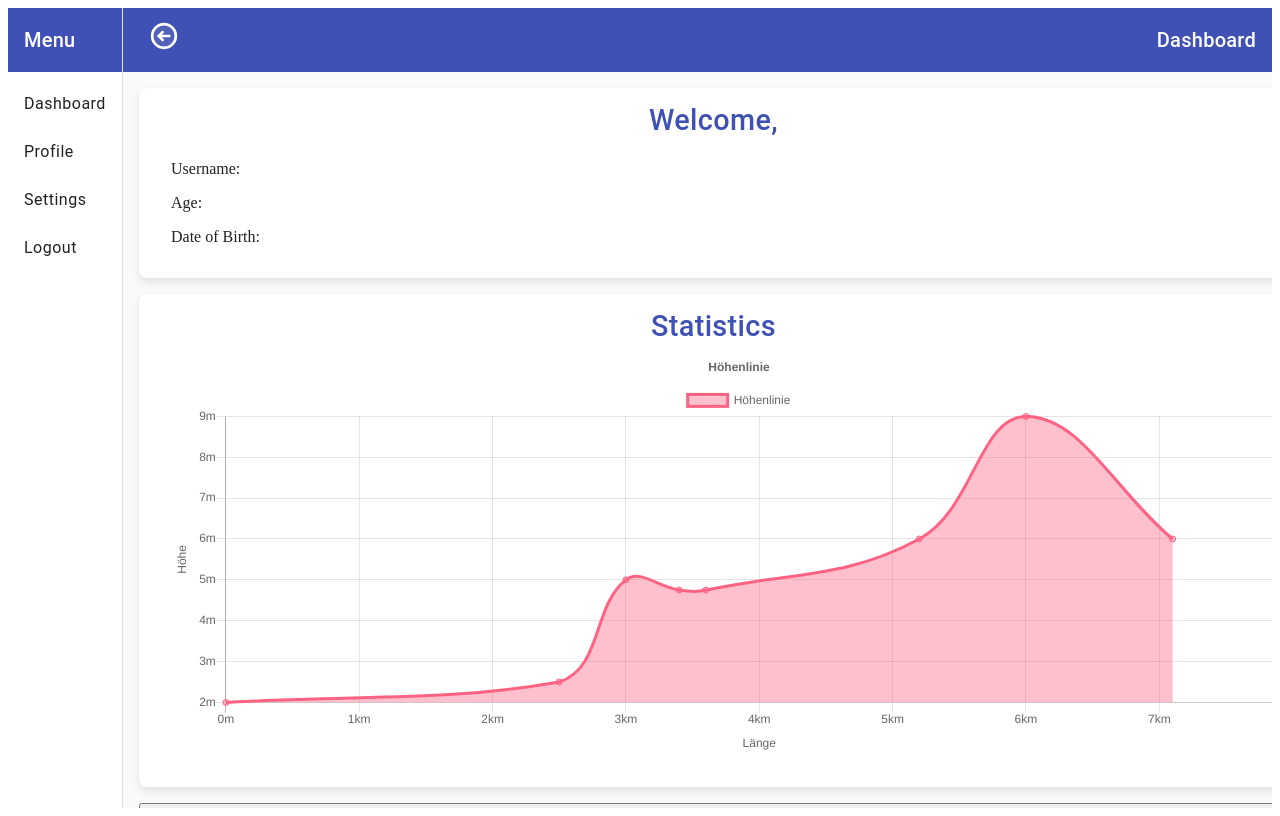
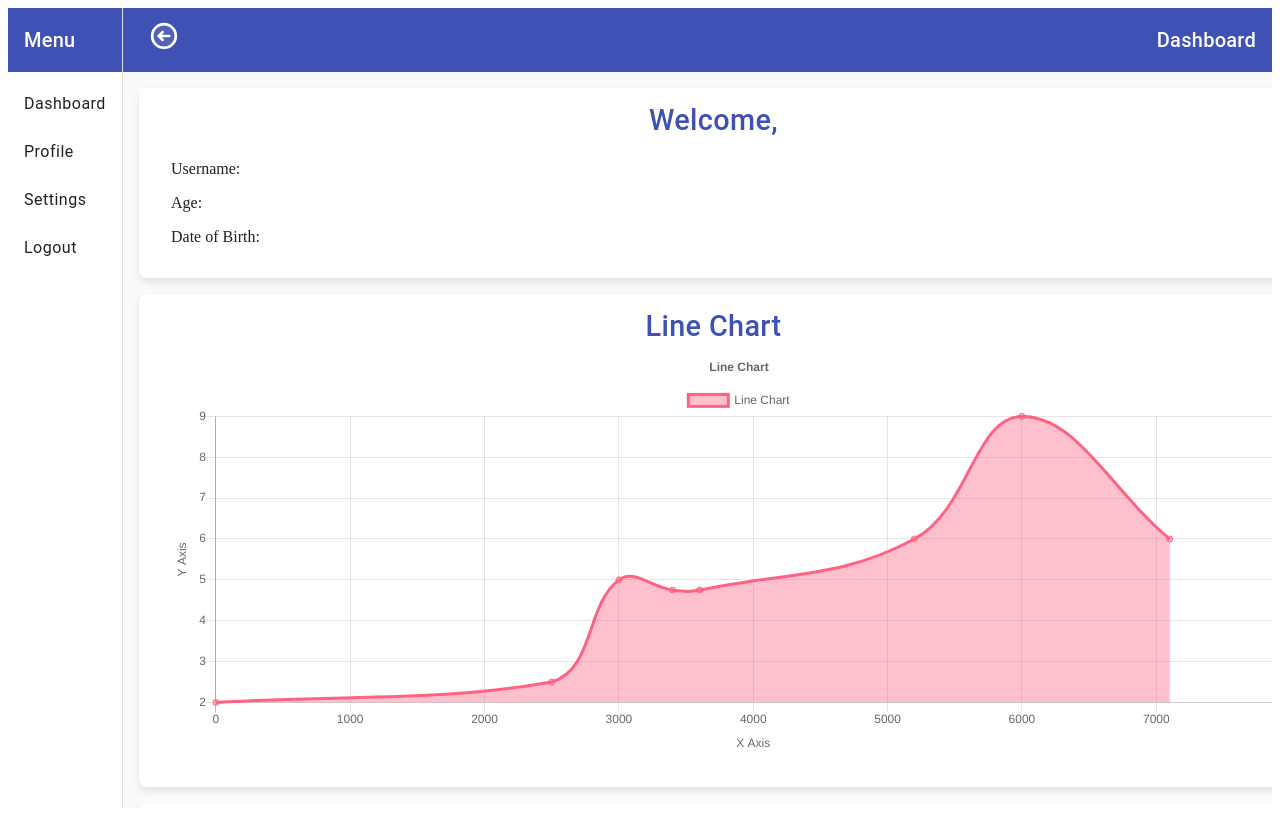
Before and after one commit to rouhin12/angular-login, an Angular app: page /layout/dashboard in a window 1280 px wide. Built offline with nearby package versions, Linux system fonts and the light colour scheme.

Commit message:
new commit

```diff
--- a/package.json
+++ b/package.json
@@ -23,6 +23,7 @@
     "@types/chart.js": "^2.9.41",
     "chart.js": "^2.7.2",
     "json-server": "^1.0.0-beta.3",
+    "openmeteo": "^1.1.4",
     "rxjs": "~7.8.0",
     "tslib": "^2.3.0",
     "zone.js": "~0.15.0"
--- a/src/app/dashboard/dashboard.component.html
+++ b/src/app/dashboard/dashboard.component.html
@@ -8,17 +8,15 @@
     </mat-card-content>
   </mat-card>
   <mat-card>
-    <mat-card-title>Statistics</mat-card-title>
+    <mat-card-title>Line Chart</mat-card-title>
     <mat-card-content>
-      <!-- <canvas baseChart
-              [datasets]="barChartData"
-              [labels]="barChartLabels"
-              [options]="barChartOptions"
-              [legend]="barChartLegend"
-              [chartType]="barChartType"> -->
-      <!-- </canvas> -->
-      <canvas id="myChart" width="700" height="250" #mychart></canvas>
-
+      <canvas id="lineChart" width="700" height="250" #lineChart></canvas>
+    </mat-card-content>
+  </mat-card>
+  <mat-card>
+    <mat-card-title>Bubble Chart</mat-card-title>
+    <mat-card-content>
+      <canvas id="bubbleChart" width="700" height="250" #bubbleChart></canvas>
     </mat-card-content>
   </mat-card>
   <button (click)="stayOnDashboard()">Log Out</button>
--- a/src/app/dashboard/dashboard.component.ts
+++ b/src/app/dashboard/dashboard.component.ts
@@ -1,10 +1,8 @@
 import { DatePipe } from '@angular/common';
 import { AfterViewInit, Component, OnInit, ViewChild } from '@angular/core';
-import { MatCard, MatCardModule, MatCardTitle } from '@angular/material/card';
+import { MatCardModule } from '@angular/material/card';
 import { Router } from '@angular/router';
-import { Chart } from 'chart.js';
-// import { ChartOptions, ChartType, ChartDataSets } from 'chart.js';
-// import { Label } from 'ng2-charts';
+import { Chart, ChartConfiguration } from 'chart.js';
 
 @Component({
   selector: 'app-dashboard',
@@ -15,9 +13,8 @@ import { Chart } from 'chart.js';
 export class DashboardComponent implements OnInit, AfterViewInit {
   user: any;
 
-  canvas: any;
-  ctx: any;
-  @ViewChild('mychart ') mychart!: any;
+  @ViewChild('lineChart') lineChart!: any;
+  @ViewChild('bubbleChart') bubbleChart!: any;
 
   constructor(private router: Router) {}
 
@@ -26,27 +23,30 @@ export class DashboardComponent implements OnInit, AfterViewInit {
   }
 
   ngAfterViewInit() {
-    this.canvas = this.mychart.nativeElement;
-    this.ctx = this.canvas.getContext('2d');
+    this.createLineChart();
+    this.createBubbleChart();
+  }
 
-    let data: any =  {
+  createLineChart() {
+    const canvas = this.lineChart.nativeElement;
+    const ctx1 = canvas.getContext('2d');
+
+    const data1: ChartConfiguration = {
       type: 'line',
-
       data: {
         datasets: [{
-          label: 'Höhenlinie',
+          label: 'Line Chart',
           backgroundColor: "rgba(255, 99, 132,0.4)",
           borderColor: "rgb(255, 99, 132)",
-          fill: true,
           data: [
-            { x: 1, y: 2 },
-            { x: 2500, y: 2.5 },
-            { x: 3000, y: 5 },
-            { x: 3400, y: 4.75 },
-            { x: 3600, y: 4.75 },
-            { x: 5200, y: 6 },
-            { x: 6000, y: 9 },
-            { x: 7100, y: 6 },
+            { x: 1, y: 2, r: 5 },
+            { x: 2500, y: 2.5, r: 10 },
+            { x: 3000, y: 5, r: 15 },
+            { x: 3400, y: 4.75, r: 20 },
+            { x: 3600, y: 4.75, r: 25 },
+            { x: 5200, y: 6, r: 30 },
+            { x: 6000, y: 9, r: 35 },
+            { x: 7100, y: 6, r: 40 },
           ],
         }]
       },
@@ -54,44 +54,81 @@ export class DashboardComponent implements OnInit, AfterViewInit {
         responsive: true,
         title: {
           display: true,
-          text: 'Höhenlinie'
+          text: 'Line Chart'
         },
         scales: {
           xAxes: [{
             type: 'linear',
             position: 'bottom',
-            ticks: {
-              userCallback: function (tick: any) {
-                if (tick >= 1000) {
-                  return (tick / 1000).toString() + 'km';
-                }
-                return tick.toString() + 'm';
-              }
-            },
             scaleLabel: {
-              labelString: 'Länge',
               display: true,
+              labelString: 'X Axis'
             }
           }],
           yAxes: [{
             type: 'linear',
-            ticks: {
-              userCallback: function (tick: any) {
-                return tick.toString() + 'm';
-              }
-            },
             scaleLabel: {
-              labelString: 'Höhe',
-              display: true
+              display: true,
+              labelString: 'Y Axis'
             }
           }]
         }
       }
-    }
+    };
 
-    let myChart = new Chart(this.ctx, data);
+    new Chart(ctx1, data1);
+  }
 
+  createBubbleChart() {
+    const canvas = this.bubbleChart.nativeElement;
+    const ctx = canvas.getContext('2d');
 
+    const data: ChartConfiguration = {
+      type: 'bubble',
+      data: {
+        datasets: [{
+          label: 'Bubble Chart',
+          backgroundColor: "rgba(255, 99, 132,0.4)",
+          borderColor: "rgb(255, 99, 132)",
+          data: [
+            { x: 1, y: 2, r: 5 },
+            { x: 2500, y: 2.5, r: 10 },
+            { x: 3000, y: 5, r: 15 },
+            { x: 3400, y: 4.75, r: 20 },
+            { x: 3600, y: 4.75, r: 25 },
+            { x: 5200, y: 6, r: 30 },
+            { x: 6000, y: 9, r: 35 },
+            { x: 7100, y: 6, r: 40 },
+          ],
+        }]
+      },
+      options: {
+        responsive: true,
+        title: {
+          display: true,
+          text: 'Bubble Chart'
+        },
+        scales: {
+        xAxes: [{
+            type: 'linear',
+            position: 'bottom',
+            scaleLabel: {
+              display: true,
+              labelString: 'X Axis'
+            }
+          }],
+          yAxes: [{
+            type: 'linear',
+            scaleLabel: {
+              display: true,
+              labelString: 'Y Axis'
+            }
+          }]
+        }
+      }
+    };
+
+    new Chart(ctx, data);
   }
 
   stayOnDashboard() {
```
Also changed, not shown: 1 other file (tests, documents, lock files or other folders).
